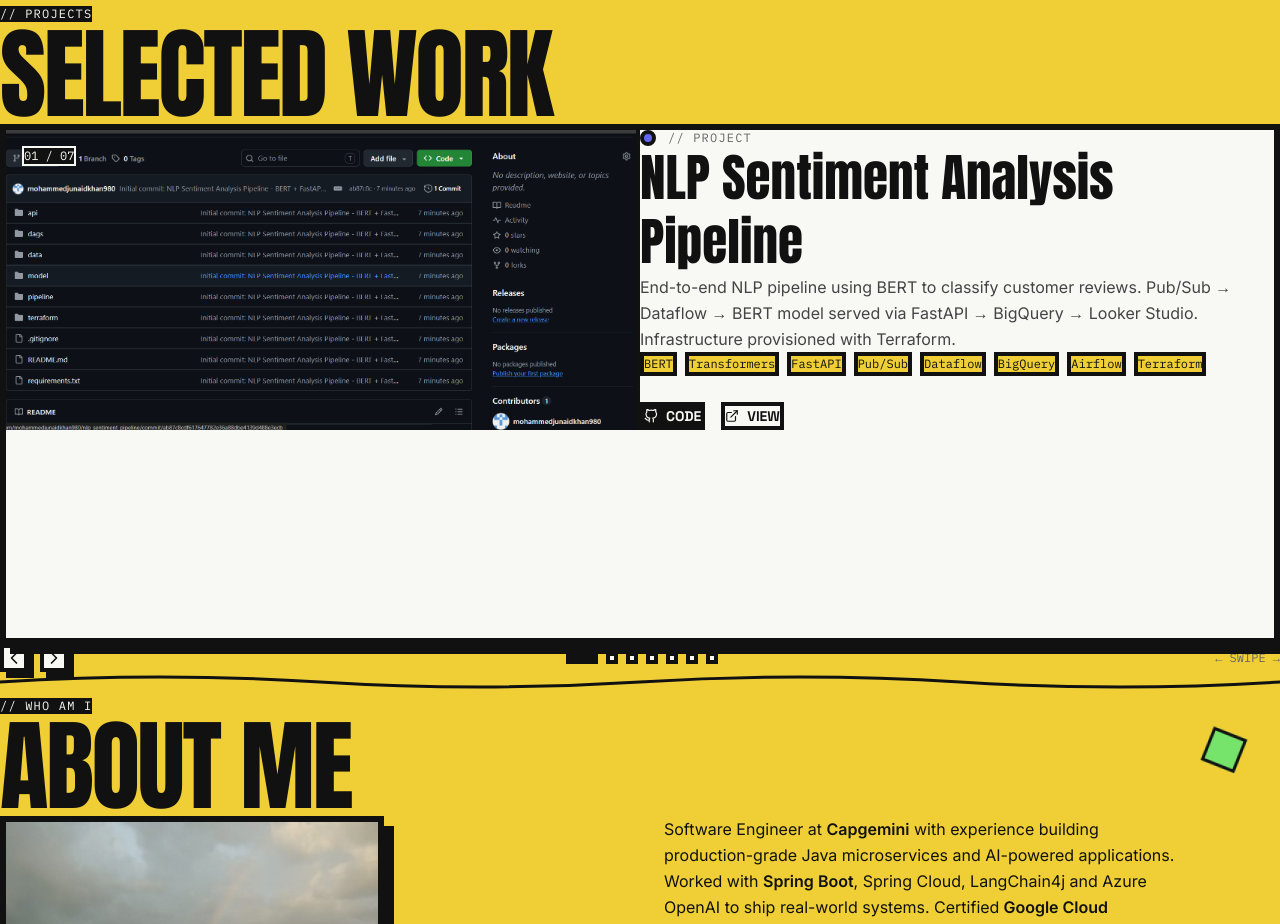
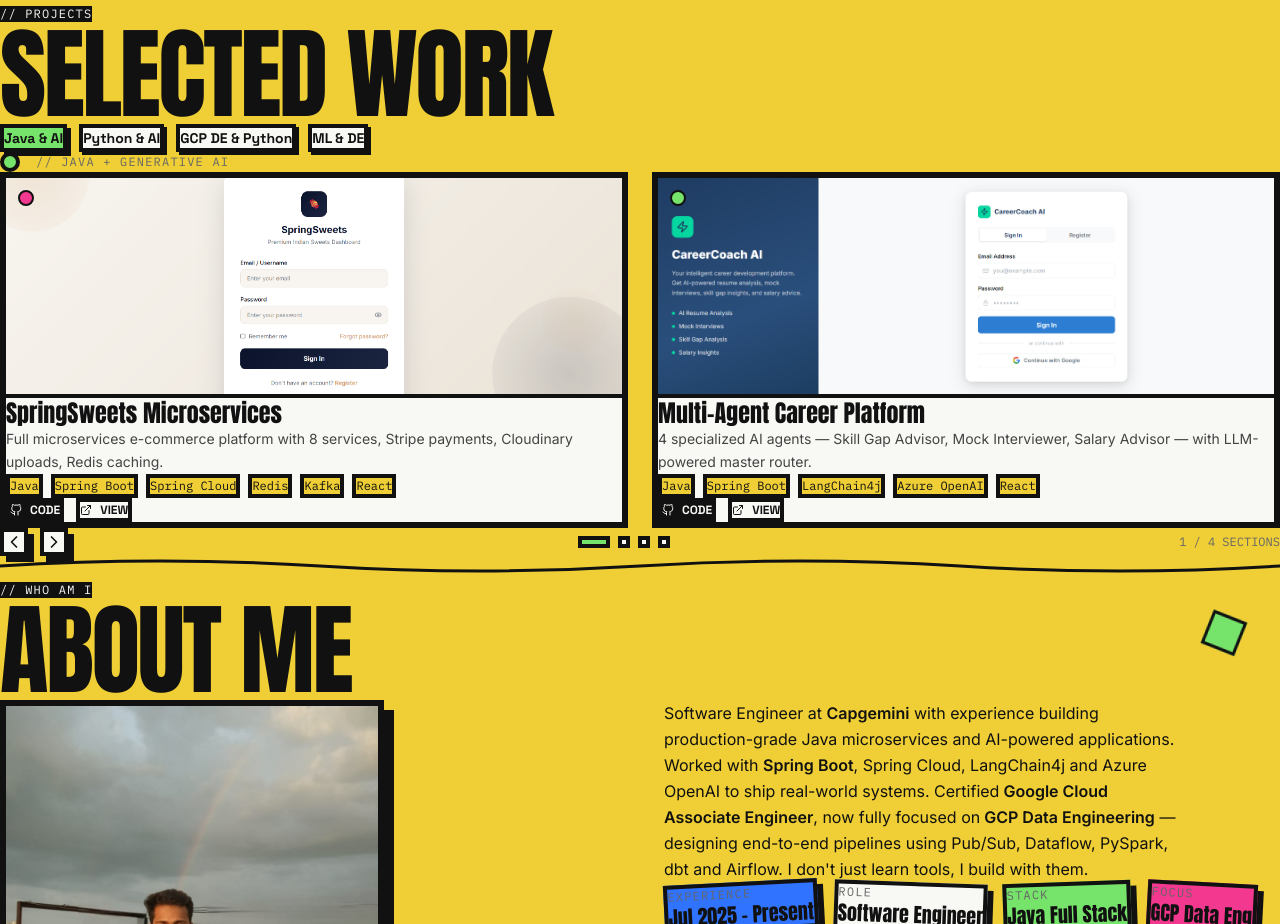
Before and after one commit to mohammedjunaidkhan980/Portfolio, a React (Vite) app: page / in a window 1280 px wide. Shown: the part 800-1724 px from the top of the page. Built offline with nearby package versions, Linux system fonts and the light colour scheme.

Commit message:
Projects reorganized into 4 sections with swipe carousel

```diff
--- a/src/App.jsx
+++ b/src/App.jsx
@@ -15,7 +15,7 @@
 import ContactButton from './components/ContactButton';
 import Footer from './components/Footer';
 
-import { projects, skills, timeline } from './data';
+import { projects, projectSections, skills, timeline } from './data';
 
 gsap.registerPlugin(ScrollTrigger);
 
@@ -85,7 +85,7 @@
           <SectionTitle title="SELECTED WORK" subtitle="// PROJECTS" />
         </div>
         <div className="fade-up">
-          <ProjectsCarousel projects={projects} />
+          <ProjectsCarousel projectSections={projectSections} />
         </div>
       </section>
 
--- a/src/components/ProjectsCarousel.jsx
+++ b/src/components/ProjectsCarousel.jsx
@@ -2,21 +2,71 @@
 import { FiGithub, FiExternalLink, FiChevronLeft, FiChevronRight } from 'react-icons/fi';
 import { motion, AnimatePresence } from 'framer-motion';
 
-export default function ProjectsCarousel({ projects }) {
+function ProjectCard({ project }) {
+  return (
+    <div className="bg-[#F8F8F5] border-brutal-thick h-full flex flex-col">
+      {/* Image */}
+      <div className="relative overflow-hidden border-b-4 border-[#111111]" style={{ height: '220px', background: project.color }}>
+        <img
+          src={project.image}
+          alt={project.title}
+          className="w-full h-full object-cover group-hover:scale-105 transition-transform duration-500"
+          onError={e => {
+            e.target.style.display = 'none';
+            e.target.nextSibling.style.display = 'flex';
+          }}
+        />
+        <div className="hidden w-full h-full items-center justify-center absolute inset-0" style={{ background: project.color }}>
+          <span className="font-anton text-6xl text-[#F8F8F5]" style={{ WebkitTextStroke: '2px #111111' }}>
+            {project.title.charAt(0)}
+          </span>
+        </div>
+        <div className="absolute top-3 left-3 w-4 h-4 border-2 border-[#111111] rounded-full" style={{ background: project.color }} />
+      </div>
+
+      {/* Content */}
+      <div className="p-6 flex flex-col flex-1">
+        <h3 className="font-anton text-2xl mb-2 leading-tight">{project.title}</h3>
+        <p className="font-inter text-sm text-[#444] mb-4 leading-relaxed flex-1">{project.description}</p>
+
+        {/* Tech tags */}
+        <div className="flex flex-wrap gap-2 mb-5">
+          {project.tech.map(t => (
+            <span key={t} className="font-mono text-xs border-brutal px-2 py-0.5 bg-[#EFCF35]">{t}</span>
+          ))}
+        </div>
+
+        {/* Buttons */}
+        <div className="flex gap-3">
+          <a href={project.github} target="_blank" rel="noreferrer"
+            className="flex items-center gap-2 font-grotesk font-bold text-xs border-brutal px-4 py-2 bg-[#111111] text-[#F8F8F5] hover:bg-[#EFCF35] hover:text-[#111111] transition-colors duration-200">
+            <FiGithub /> CODE
+          </a>
+          <a href={project.live} target="_blank" rel="noreferrer"
+            className="flex items-center gap-2 font-grotesk font-bold text-xs border-brutal px-4 py-2 hover:bg-[#111111] hover:text-[#F8F8F5] transition-colors duration-200">
+            <FiExternalLink /> VIEW
+          </a>
+        </div>
+      </div>
+    </div>
+  );
+}
+
+export default function ProjectsCarousel({ projectSections }) {
   const [current, setCurrent] = useState(0);
   const [direction, setDirection] = useState(1);
 
   const prev = () => {
     setDirection(-1);
-    setCurrent(i => (i === 0 ? projects.length - 1 : i - 1));
+    setCurrent(i => (i === 0 ? projectSections.length - 1 : i - 1));
   };
 
   const next = () => {
     setDirection(1);
-    setCurrent(i => (i === projects.length - 1 ? 0 : i + 1));
+    setCurrent(i => (i === projectSections.length - 1 ? 0 : i + 1));
   };
 
-  const project = projects[current];
+  const section = projectSections[current];
 
   const variants = {
     enter:  dir => ({ x: dir > 0 ? '100%' : '-100%', opacity: 0 }),
@@ -26,8 +76,26 @@
 
   return (
     <div className="relative w-full">
-      {/* Main card */}
-      <div className="relative overflow-hidden border-brutal-thick shadow-brutal-lg bg-[#F8F8F5]" style={{ minHeight: '520px' }}>
+      {/* Section tabs */}
+      <div className="flex flex-wrap gap-3 mb-8">
+        {projectSections.map((s, i) => (
+          <button
+            key={s.id}
+            onClick={() => { setDirection(i > current ? 1 : -1); setCurrent(i); }}
+            className="font-grotesk font-bold text-sm border-brutal px-5 py-2 transition-all duration-200 hover:-translate-y-1"
+            style={{
+              background: i === current ? s.color : '#F8F8F5',
+              color: i === current && s.color === '#111111' ? '#F8F8F5' : '#111111',
+              boxShadow: i === current ? '4px 4px 0px #111111' : '3px 3px 0px #111111',
+            }}
+          >
+            {s.section}
+          </button>
+        ))}
+      </div>
+
+      {/* Cards */}
+      <div className="overflow-hidden">
         <AnimatePresence custom={direction} mode="wait">
           <motion.div
             key={current}
@@ -37,113 +105,39 @@
             animate="center"
             exit="exit"
             transition={{ duration: 0.4, ease: 'easeInOut' }}
-            className="w-full h-full"
           >
-            <div className="grid grid-cols-1 lg:grid-cols-2 h-full">
+            {/* Section header */}
+            <div className="flex items-center gap-4 mb-6">
+              <div className="w-5 h-5 border-brutal rounded-full" style={{ background: section.color }} />
+              <span className="font-mono text-xs tracking-widest text-[#666]">{section.subtitle}</span>
+            </div>
 
-              {/* Left — Image */}
-              <div
-                className="relative overflow-hidden border-b-4 lg:border-b-0 lg:border-r-4 border-[#111111]"
-                style={{ minHeight: '300px', background: project.color }}
-              >
-                <img
-                  src={project.image}
-                  alt={project.title}
-                  className="w-full h-full object-cover"
-                  onError={e => {
-                    e.target.style.display = 'none';
-                    e.target.nextSibling.style.display = 'flex';
-                  }}
-                />
-                <div className="hidden w-full h-full items-center justify-center absolute inset-0" style={{ background: project.color }}>
-                  <span className="font-anton text-8xl text-[#F8F8F5]" style={{ WebkitTextStroke: '3px #111111' }}>
-                    {current + 1 < 10 ? `0${current + 1}` : current + 1}
-                  </span>
-                </div>
-
-                {/* Counter badge */}
-                <div className="absolute top-4 left-4 bg-[#111111] text-[#F8F8F5] font-mono text-xs px-3 py-1 border-2 border-[#F8F8F5]">
-                  {current + 1 < 10 ? `0${current + 1}` : current + 1} / {projects.length < 10 ? `0${projects.length}` : projects.length}
-                </div>
-              </div>
-
-              {/* Right — Content */}
-              <div className="p-8 md:p-12 flex flex-col justify-between">
-                <div>
-                  {/* Color dot + title */}
-                  <div className="flex items-center gap-3 mb-4">
-                    <div className="w-4 h-4 border-brutal rounded-full flex-shrink-0" style={{ background: project.color }} />
-                    <span className="font-mono text-xs tracking-widest text-[#666]">// PROJECT</span>
-                  </div>
-
-                  <h3 className="font-anton text-[clamp(28px,4vw,52px)] leading-tight mb-6">
-                    {project.title}
-                  </h3>
-
-                  <p className="font-inter text-base text-[#444] leading-relaxed mb-8">
-                    {project.description}
-                  </p>
-
-                  {/* Tech tags */}
-                  <div className="flex flex-wrap gap-2 mb-8">
-                    {project.tech.map(t => (
-                      <span
-                        key={t}
-                        className="font-mono text-xs border-brutal px-3 py-1"
-                        style={{ background: project.color === '#EFCF35' ? '#EFCF35' : '#EFCF35' }}
-                      >
-                        {t}
-                      </span>
-                    ))}
-                  </div>
-                </div>
-
-                {/* Buttons */}
-                <div className="flex gap-4">
-                  <a
-                    href={project.github}
-                    target="_blank"
-                    rel="noreferrer"
-                    className="flex items-center gap-2 font-grotesk font-bold text-sm border-brutal px-6 py-3 bg-[#111111] text-[#F8F8F5] hover:-translate-y-1 hover:shadow-brutal transition-all duration-200"
-                  >
-                    <FiGithub /> CODE
-                  </a>
-                  <a
-                    href={project.live}
-                    target="_blank"
-                    rel="noreferrer"
-                    className="flex items-center gap-2 font-grotesk font-bold text-sm border-brutal px-6 py-3 hover:bg-[#111111] hover:text-[#F8F8F5] hover:-translate-y-1 transition-all duration-200"
-                  >
-                    <FiExternalLink /> VIEW
-                  </a>
-                </div>
-              </div>
+            {/* 2 project cards side by side */}
+            <div className="grid grid-cols-1 md:grid-cols-2 gap-6">
+              {section.projects.map(project => (
+                <ProjectCard key={project.id} project={project} />
+              ))}
             </div>
           </motion.div>
         </AnimatePresence>
       </div>
 
       {/* Navigation */}
-      <div className="flex items-center justify-between mt-6">
-        {/* Prev / Next buttons */}
+      <div className="flex items-center justify-between mt-8">
         <div className="flex gap-3">
-          <button
-            onClick={prev}
-            className="border-brutal p-3 bg-[#F8F8F5] shadow-brutal hover:-translate-y-1 hover:bg-[#111111] hover:text-[#F8F8F5] transition-all duration-200"
-          >
+          <button onClick={prev}
+            className="border-brutal p-3 bg-[#F8F8F5] shadow-brutal hover:-translate-y-1 hover:bg-[#111111] hover:text-[#F8F8F5] transition-all duration-200">
             <FiChevronLeft size={20} />
           </button>
-          <button
-            onClick={next}
-            className="border-brutal p-3 bg-[#F8F8F5] shadow-brutal hover:-translate-y-1 hover:bg-[#111111] hover:text-[#F8F8F5] transition-all duration-200"
-          >
+          <button onClick={next}
+            className="border-brutal p-3 bg-[#F8F8F5] shadow-brutal hover:-translate-y-1 hover:bg-[#111111] hover:text-[#F8F8F5] transition-all duration-200">
             <FiChevronRight size={20} />
           </button>
         </div>
 
         {/* Dots */}
         <div className="flex gap-2">
-          {projects.map((_, i) => (
+          {projectSections.map((s, i) => (
             <button
               key={i}
               onClick={() => { setDirection(i > current ? 1 : -1); setCurrent(i); }}
@@ -151,15 +145,14 @@
               style={{
                 width: i === current ? '32px' : '12px',
                 height: '12px',
-                background: i === current ? '#111111' : '#F8F8F5',
+                background: i === current ? section.color : '#F8F8F5',
               }}
             />
           ))}
         </div>
 
-        {/* Swipe hint */}
         <span className="font-mono text-xs text-[#666] hidden md:block">
-          ← SWIPE →
+          {current + 1} / {projectSections.length} SECTIONS
         </span>
       </div>
     </div>
--- a/src/data.js
+++ b/src/data.js
@@ -1,22 +1,74 @@
-export const projects = [
+export const projectSections = [
   {
-    id: 6,
-    title: "NLP Sentiment Analysis Pipeline",
-    description: "End-to-end NLP pipeline using BERT to classify customer reviews. Pub/Sub → Dataflow → BERT model served via FastAPI → BigQuery → Looker Studio. Infrastructure provisioned with Terraform.",
-    tech: ["BERT", "Transformers", "FastAPI", "Pub/Sub", "Dataflow", "BigQuery", "Airflow", "Terraform"],
-    image: "/images/nlp_sentiment.png",
-    github: "https://github.com/mohammedjunaidkhan980/nlp_sentiment_pipeline",
-    live: "https://github.com/mohammedjunaidkhan980/nlp_sentiment_pipeline",
-    color: "#6366f1",
+    id: 1,
+    section: "Java & AI",
+    subtitle: "// JAVA + GENERATIVE AI",
+    color: "#76E36A",
+    projects: [
+      {
+        id: 5,
+        title: "SpringSweets Microservices",
+        description: "Full microservices e-commerce platform with 8 services, Stripe payments, Cloudinary uploads, Redis caching.",
+        tech: ["Java", "Spring Boot", "Spring Cloud", "Redis", "Kafka", "React"],
+        image: "/images/SpringSweets.png",
+        github: "https://github.com/mohammedjunaidkhan980/SpringSweets",
+        live: "https://github.com/mohammedjunaidkhan980/SpringSweets",
+        color: "#F2388F",
       },
       {
-    id: 7,
-    title: "Real-Time Fraud Detection Pipeline",
-    description: "Real-time fraud detection using TensorFlow deep learning model. Transactions stream via Pub/Sub → Dataflow → FastAPI scoring → BigQuery alerts. Airflow DAG runs every 15 mins.",
-    tech: ["TensorFlow", "FastAPI", "Pub/Sub", "Dataflow", "BigQuery", "Airflow", "Terraform"],
-    image: "/images/fraud_detection.png",
-    github: "https://github.com/mohammedjunaidkhan980/fraud_detection_pipeline",
-    live: "https://github.com/mohammedjunaidkhan980/fraud_detection_pipeline",
+        id: 3,
+        title: "Multi-Agent Career Platform",
+        description: "4 specialized AI agents — Skill Gap Advisor, Mock Interviewer, Salary Advisor — with LLM-powered master router.",
+        tech: ["Java", "Spring Boot", "LangChain4j", "Azure OpenAI", "React"],
+        image: "/images/MULTI_AGENT.png",
+        github: "https://github.com/mohammedjunaidkhan980/MULTI_AGENT",
+        live: "https://github.com/mohammedjunaidkhan980/MULTI_AGENT",
+        color: "#76E36A",
+      },
+    ],
+  },
+  {
+    id: 2,
+    section: "Python & AI",
+    subtitle: "// PYTHON + GENERATIVE AI",
+    color: "#F2388F",
+    projects: [
+      {
+        id: 4,
+        title: "RAG HR Assistant",
+        description: "AI-powered HR document Q&A system. PDF chunking, vector embeddings, cosine similarity search, Azure OpenAI.",
+        tech: ["Python", "LangChain4j", "Azure OpenAI", "PostgreSQL", "FastAPI"],
+        image: "/images/hr_rag.png",
+        github: "https://github.com/mohammedjunaidkhan980/RAG_hr_system",
+        live: "https://github.com/mohammedjunaidkhan980/RAG_hr_system",
+        color: "#EFCF35",
+      },
+      {
+        id: 3,
+        title: "Multi-Agent Career Platform",
+        description: "4 specialized AI agents — Skill Gap Advisor, Mock Interviewer, Salary Advisor — with LLM-powered master router.",
+        tech: ["Python", "LangChain4j", "Azure OpenAI", "FastAPI", "React"],
+        image: "/images/MULTI_AGENT.png",
+        github: "https://github.com/mohammedjunaidkhan980/MULTI_AGENT",
+        live: "https://github.com/mohammedjunaidkhan980/MULTI_AGENT",
+        color: "#76E36A",
+      },
+    ],
+  },
+  {
+    id: 3,
+    section: "GCP DE & Python",
+    subtitle: "// GCP DATA ENGINEERING + PYTHON",
+    color: "#2F73FF",
+    projects: [
+      {
+        id: 2,
+        title: "GCP DBT Finance Pipeline",
+        description: "End-to-end ELT pipeline with dbt + BigQuery. Finance transactions through staging, intermediate and marts layers.",
+        tech: ["dbt", "BigQuery", "GCS", "Python", "Looker Studio"],
+        image: "/images/dbt_Bg.png",
+        github: "https://github.com/mohammedjunaidkhan980/GCP_DBT_Project",
+        live: "https://github.com/mohammedjunaidkhan980/GCP_DBT_Project",
         color: "#F2388F",
       },
       {
@@ -29,47 +81,39 @@
         live: "https://github.com/mohammedjunaidkhan980/Flight_Pipeline",
         color: "#2F73FF",
       },
-  {
-    id: 2,
-    title: "GCP DBT Finance Pipeline",
-    description: "End-to-end ELT pipeline with dbt + BigQuery. Finance transactions through staging, intermediate and marts layers.",
-    tech: ["dbt", "BigQuery", "GCS", "Python", "Looker Studio"],
-    image: "/images/dbt_Bg.png",
-    github: "https://github.com/mohammedjunaidkhan980/GCP_DBT_Project",
-    live: "https://github.com/mohammedjunaidkhan980/GCP_DBT_Project",
-    color: "#F2388F",
-  },
-  {
-    id: 3,
-    title: "Multi-Agent Career Platform",
-    description: "4 specialized AI agents — Skill Gap Advisor, Mock Interviewer, Salary Advisor — with LLM-powered master router.",
-    tech: ["Java", "Spring Boot", "LangChain4j", "Azure OpenAI", "React"],
-    image: "/images/MULTI_AGENT.png",
-    github: "https://github.com/mohammedjunaidkhan980/MULTI_AGENT",
-    live: "https://github.com/mohammedjunaidkhan980/MULTI_AGENT",
-    color: "#76E36A",
+    ],
   },
   {
     id: 4,
-    title: "RAG HR Assistant",
-    description: "AI-powered HR document Q&A system. PDF chunking, vector embeddings, cosine similarity search, Azure OpenAI.",
-    tech: ["Java", "Spring Boot", "LangChain4j", "Azure OpenAI", "PostgreSQL"],
-    image: "/images/hr_rag.png",
-    github: "https://github.com/mohammedjunaidkhan980/RAG_hr_system",
-    live: "https://github.com/mohammedjunaidkhan980/RAG_hr_system",
-    color: "#EFCF35",
+    section: "ML & DE",
+    subtitle: "// MACHINE LEARNING + DATA ENGINEERING",
+    color: "#6366f1",
+    projects: [
+      {
+        id: 6,
+        title: "NLP Sentiment Analysis Pipeline",
+        description: "End-to-end NLP pipeline using BERT to classify customer reviews. Pub/Sub → Dataflow → BERT → FastAPI → BigQuery → Looker Studio.",
+        tech: ["BERT", "Transformers", "FastAPI", "Pub/Sub", "Dataflow", "BigQuery", "Terraform"],
+        image: "/images/nlp_sentiment.png",
+        github: "https://github.com/mohammedjunaidkhan980/nlp_sentiment_pipeline",
+        live: "https://github.com/mohammedjunaidkhan980/nlp_sentiment_pipeline",
+        color: "#6366f1",
       },
       {
-    id: 5,
-    title: "SpringSweets Microservices",
-    description: "Full microservices e-commerce platform with 8 services, Stripe payments, Cloudinary uploads, Redis caching.",
-    tech: ["Java", "Spring Boot", "Spring Cloud", "Redis", "Kafka", "React"],
-    image: "/images/SpringSweets.png",
-    github: "https://github.com/mohammedjunaidkhan980/SpringSweets",
-    live: "https://github.com/mohammedjunaidkhan980/SpringSweets",
+        id: 7,
+        title: "Real-Time Fraud Detection Pipeline",
+        description: "Real-time fraud detection using TensorFlow deep learning. Transactions stream via Pub/Sub → Dataflow → FastAPI scoring → BigQuery alerts.",
+        tech: ["TensorFlow", "FastAPI", "Pub/Sub", "Dataflow", "BigQuery", "Airflow", "Terraform"],
+        image: "/images/fraud_detection.png",
+        github: "https://github.com/mohammedjunaidkhan980/fraud_detection_pipeline",
+        live: "https://github.com/mohammedjunaidkhan980/fraud_detection_pipeline",
         color: "#F2388F",
       },
+    ],
+  },
 ];
+
+export const projects = projectSections.flatMap(s => s.projects);
 
 export const skills = [
   { name: "Java", color: "#F2388F" },
```
Lines whose indentation alone changed are shown as unchanged.
